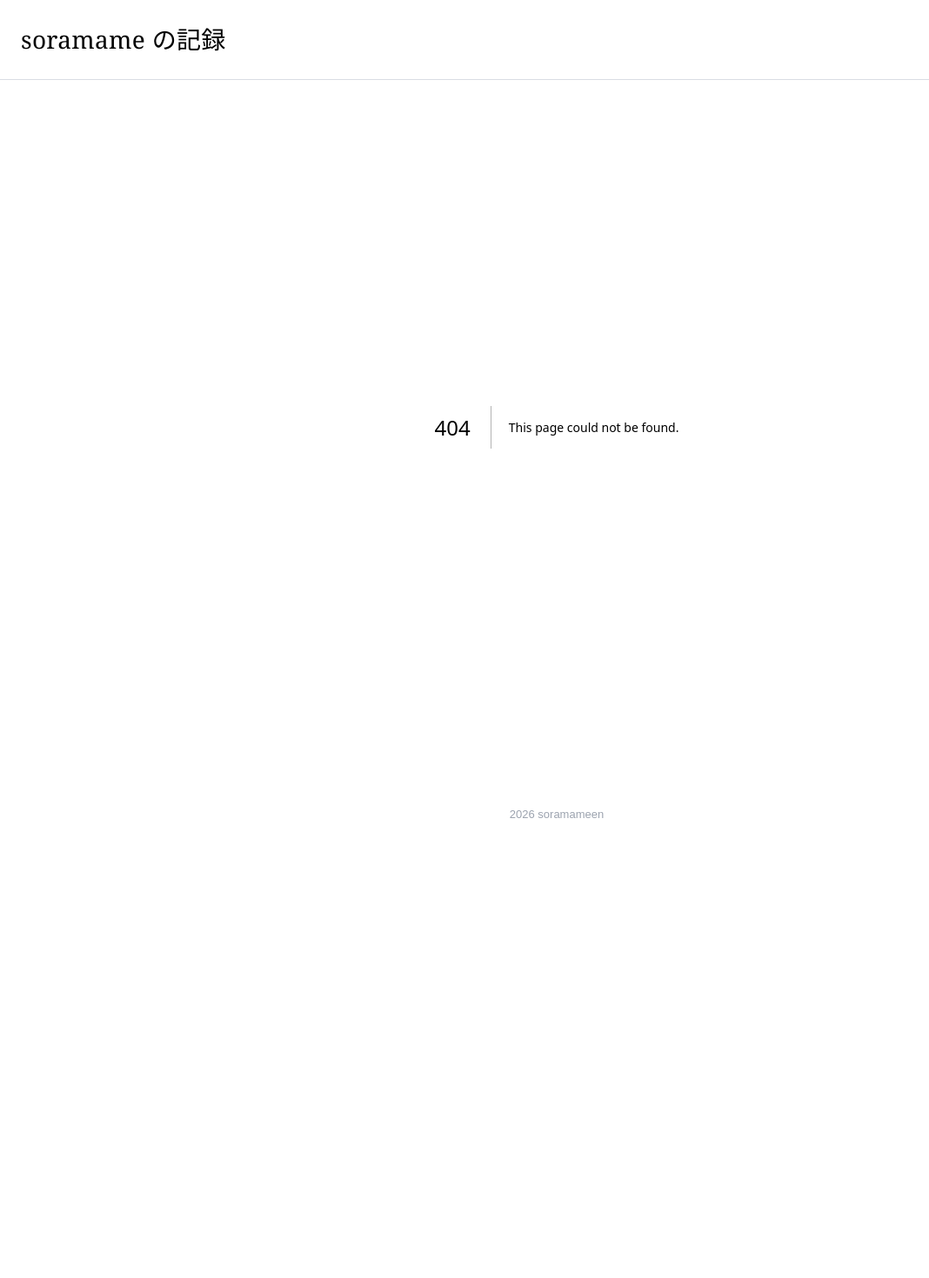
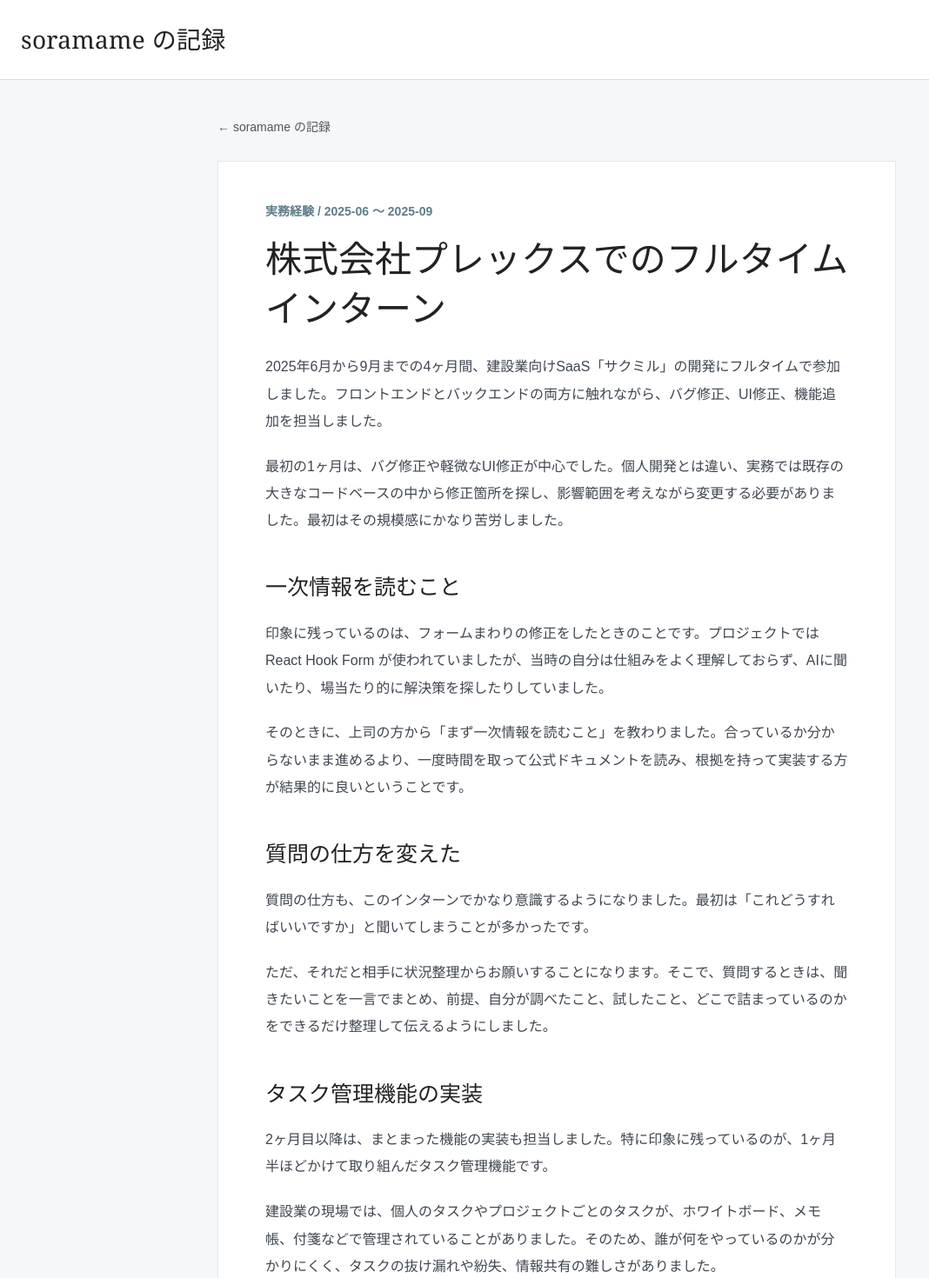
Before and after one commit to soramameen/portfolio-nextjs, a Next.js app: page /plex-internship in a window 1280 px wide. Before the commit this address had no page. Shown: the top 1470 px of the page at 87% size, without its empty margins (0-1068 px from the left). Before the commit the page ends 981 px from the top, so only its background shows below. Built offline with nearby package versions, Linux system fonts and the light colour scheme.

Commit message:
add: plex-internship

```diff
--- /dev/null
+++ b/app/plex-internship/page.tsx
@@ -0,0 +1,82 @@
+import Link from "next/link";
+
+export default function PlexInternship() {
+  return (
+    <main className="wrap">
+      <Link className="back" href="/">
+        ← soramame の記録
+      </Link>
+      <article>
+        <div className="date">実務経験 / 2025-06 〜 2025-09</div>
+        <h1>株式会社プレックスでのフルタイムインターン</h1>
+
+        <p>
+          2025年6月から9月までの4ヶ月間、建設業向けSaaS「サクミル」の開発にフルタイムで参加しました。フロントエンドとバックエンドの両方に触れながら、バグ修正、UI修正、機能追加を担当しました。
+        </p>
+        <p>
+          最初の1ヶ月は、バグ修正や軽微なUI修正が中心でした。個人開発とは違い、実務では既存の大きなコードベースの中から修正箇所を探し、影響範囲を考えながら変更する必要がありました。最初はその規模感にかなり苦労しました。
+        </p>
+
+        <h2>一次情報を読むこと</h2>
+        <p>
+          印象に残っているのは、フォームまわりの修正をしたときのことです。プロジェクトでは React Hook Form が使われていましたが、当時の自分は仕組みをよく理解しておらず、AIに聞いたり、場当たり的に解決策を探したりしていました。
+        </p>
+        <p>
+          そのときに、上司の方から「まず一次情報を読むこと」を教わりました。合っているか分からないまま進めるより、一度時間を取って公式ドキュメントを読み、根拠を持って実装する方が結果的に良いということです。
+        </p>
+
+        <h2>質問の仕方を変えた</h2>
+        <p>
+          質問の仕方も、このインターンでかなり意識するようになりました。最初は「これどうすればいいですか」と聞いてしまうことが多かったです。
+        </p>
+        <p>
+          ただ、それだと相手に状況整理からお願いすることになります。そこで、質問するときは、聞きたいことを一言でまとめ、前提、自分が調べたこと、試したこと、どこで詰まっているのかをできるだけ整理して伝えるようにしました。
+        </p>
+
+        <h2>タスク管理機能の実装</h2>
+        <p>
+          2ヶ月目以降は、まとまった機能の実装も担当しました。特に印象に残っているのが、1ヶ月半ほどかけて取り組んだタスク管理機能です。
+        </p>
+        <p>
+          建設業の現場では、個人のタスクやプロジェクトごとのタスクが、ホワイトボード、メモ帳、付箋などで管理されていることがありました。そのため、誰が何をやっているのかが分かりにくく、タスクの抜け漏れや紛失、情報共有の難しさがありました。
+        </p>
+
+        <h2>設計で難しかったこと</h2>
+        <p>
+          難しかったのは、タスクと紐づけ先の設計です。単純な1対多ではなく、複数種類の対象に、複数紐づく可能性がありました。つまり、多対多であり、さらに polymorphic association のような設計を考える必要がありました。
+        </p>
+
+        <h2>AIではなく、Rails Guideを読んだ</h2>
+        <p>
+          最初にAIへ今回の設計を相談したとき、「できない」というような答えが返ってきました。以前の自分なら、そこでかなり迷っていたと思います。
+        </p>
+        <p>
+          ただ、最初の1ヶ月で一次情報を見ることを教わっていたので、Rails Guideを読みました。そこで polymorphic association と多対多の組み合わせをどう扱えるのかを確認し、さらに既存実装も読みながら、実装方針を固めていきました。
+        </p>
+        <p className="note">
+          AIの答えをそのまま受け取るのではなく、公式ドキュメントや既存実装を読み、自分で根拠を持って設計することの大切さを学んだ経験でした。
+        </p>
+
+        <h2>その他に担当したこと</h2>
+        <ul>
+          <li>管理画面での組織ごとの有効 / 無効切り替え機能</li>
+          <li>見積書のメール送付機能</li>
+          <li>楽観的更新まわりのバグ修正</li>
+          <li>シークレットフォルダ機能</li>
+        </ul>
+
+        <h2>振り返って</h2>
+        <p>
+          この4ヶ月で、実務の開発は個人開発とはかなり違うことを実感しました。大きなコードベースを読み、仕様を理解し、質問し、レビューを受けながら進める。その中で、技術だけでなく、進め方そのものを学んだインターンでした。
+        </p>
+        <p>
+          特にタスク管理機能では、機能の役割を考えるところから、データベース設計、RailsとGraphQL、フロントエンドの実装まで、一つの機能を形にする流れを経験できました。
+        </p>
+
+        <div className="tags">
+          React / Next.js / TypeScript / GraphQL / Ruby on Rails / PostgreSQL
+        </div>
+      </article>
+    </main>
+  );
+}
```
